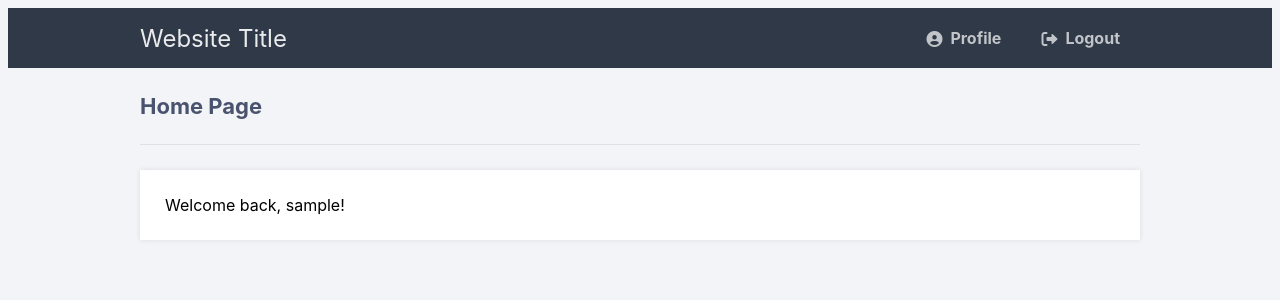
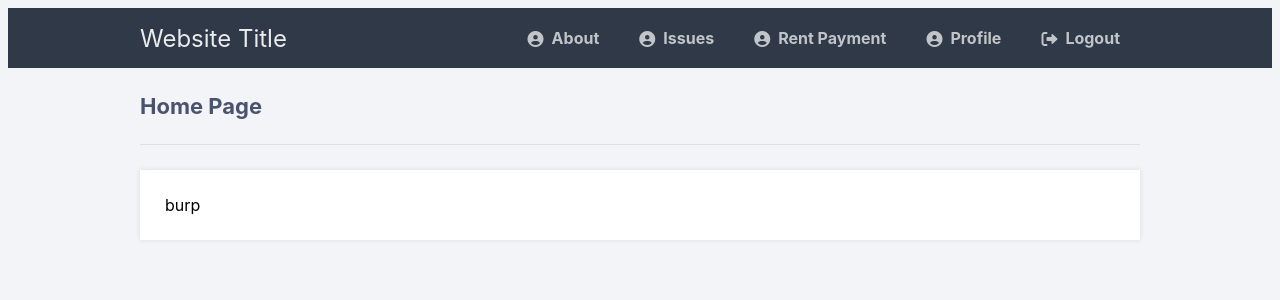
Before and after one commit to Darr3n2GG/Condominium_Management_System, a PHP site: page /System_Management_Web/home.php in a window 1280 px wide. Shown: the top 300 px of the page. Run offline with PHP 8.4, Linux system fonts and the light colour scheme; the visitor is signed in with stand-in values (Sample User, id 1).

Commit message:
added elements for profile and home page

```diff
--- a/home.php
+++ b/home.php
@@ -2,9 +2,14 @@
 // We need to use sessions, so you should always start sessions using the below code.
 session_start();
 // If the user is not logged in redirect to the login page...
+// if (!isset($_SESSION['loggedin'])) {
+// 	header('Location: login.html');
+// 	exit;
+// }
 if (!isset($_SESSION['loggedin'])) {
-	header('Location: login.html');
-	exit;
+    $test = "Login";
+} else {
+    $test = "Profile";
 }
 ?>
 
@@ -19,14 +24,18 @@ if (!isset($_SESSION['loggedin'])) {
 	<body class="loggedin">
 		<nav class="navtop">
 			<div>
-				<h1>Website Title</h1>
-				<a href="profile.php"><i class="fas fa-user-circle"></i>Profile</a>
+                <h1>Website Title</h1>
+                <a href="test.php"><i class="fas fa-user-circle"></i>About</a>
+                <a href="test.php"><i class="fas fa-user-circle"></i>Issues</a>
+                <a href="test.php"><i class="fas fa-user-circle"></i>Rent Payment</a>
+				<a href="profile.php"><i class="fas fa-user-circle"></i><?= $test; ?></a>
 				<a href="logout.php"><i class="fas fa-sign-out-alt"></i>Logout</a>
 			</div>
 		</nav>
 		<div class="content">
 			<h2>Home Page</h2>
-			<p>Welcome back, <?=htmlspecialchars($_SESSION['name'], ENT_QUOTES)?>!</p>
+            <p>burp</p>
+			<!-- <p>Welcome back, <?=htmlspecialchars($_SESSION['name'], ENT_QUOTES)?>!</p> -->
 		</div>
 	</body>
 </html>
--- a/profile.php
+++ b/profile.php
@@ -35,7 +35,11 @@ $stmt->close();
 	<body class="loggedin">
 		<nav class="navtop">
 			<div>
-				<h1>Website Title</h1>
+                <h1>Website Title</h1>
+                <a href="test.php"><i class="fas fa-user-circle"></i>About</a>
+                <a href="test.php"><i class="fas fa-user-circle"></i>Issues</a>
+                <a href="test.php"><i class="fas fa-user-circle"></i>Rent Payment</a>
+                <a href="home.php"><i class="fa-solid fa-house"></i>Home</a>
 				<a href="profile.php"><i class="fas fa-user-circle"></i>Profile</a>
 				<a href="logout.php"><i class="fas fa-sign-out-alt"></i>Logout</a>
 			</div>
```
